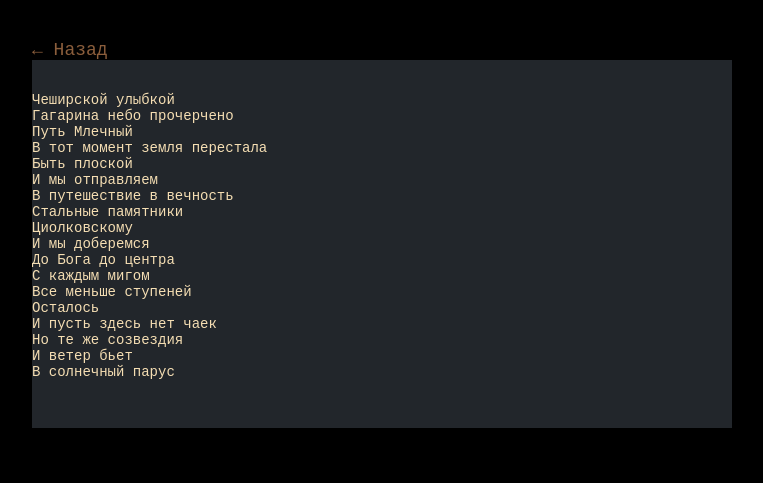
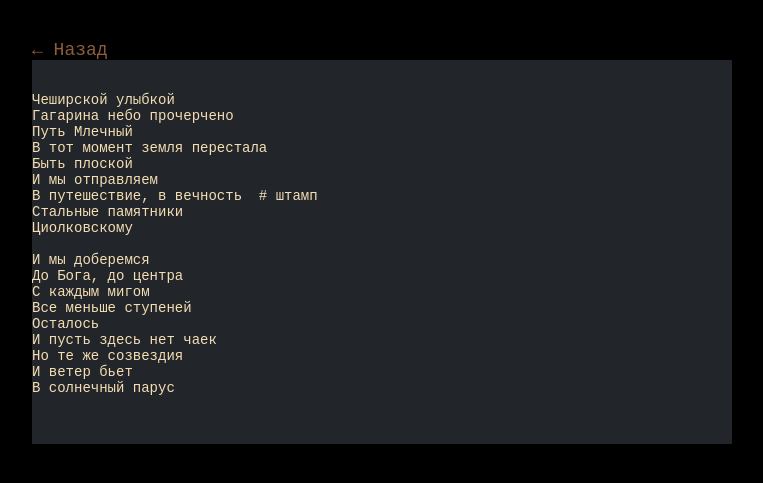
Before and after one commit to emrldknght/poettery, a Jekyll site: the page built from content/ciolkovski.md, in a window 1280 px wide. Shown: the top 483 px of the page, without its empty margins (258-1021 px from the left). Built offline with Jekyll 4.4.1, drawn with Linux system fonts in a browser that asks for light colours.

Commit message:
feat/pub - to 170926

```diff
--- a/content/ciolkovski.md
+++ b/content/ciolkovski.md
@@ -11,11 +13,12 @@ title: Циолковский
 В тот момент земля перестала
 Быть плоской
 И мы отправляем
-В путешествие в вечность
+В путешествие, в вечность  # штамп
 Стальные памятники
 Циолковскому
+
 И мы доберемся
-До Бога до центра
+До Бога, до центра
 С каждым мигом
 Все меньше ступеней
 Осталось
```
Also changed, not shown: other parts of content/ciolkovski.md (+2 -0 lines), content/arh_2026/owls.md (+2 -0 lines), content/paganini.md (+10 -4 lines).
